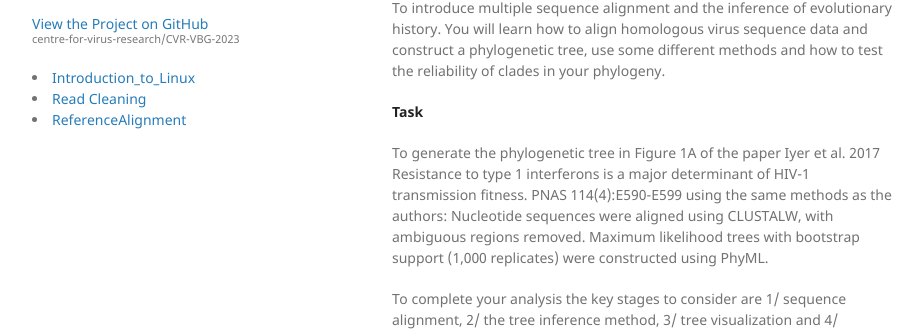
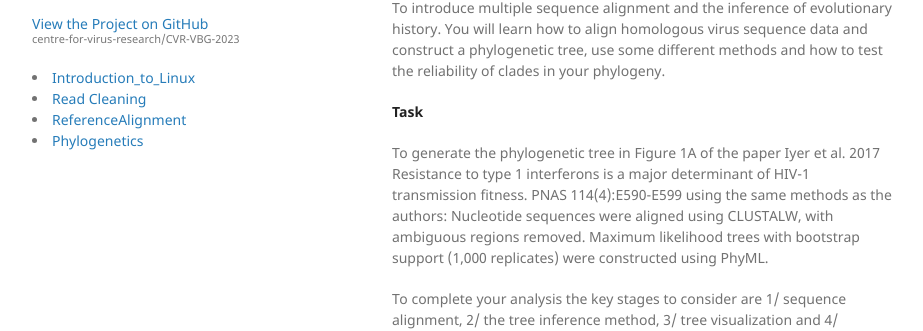
Before and after one commit to centre-for-virus-research/CVR-VBG-2023, a Jekyll site: the page built from Phylogenetics.md, in a window 1280 px wide. Shown: the part 225-556 px from the top of the page, without its empty margins (178-1101 px from the left). Built offline with Jekyll 4.4.1, drawn with Linux system fonts in a browser that asks for light colours; our own code applies the rules of GitHub Pages for plain Markdown files; the repository's description, which GitHub fills in, is left out.

Commit message:
Update Phylogenetics.md

```diff
--- a/Phylogenetics.md
+++ b/Phylogenetics.md
@@ -1,4 +1,10 @@
-**Phylogenetics Practical**
+---
+layout: default
+title: Phylogenetics
+rank: 4
+---
+
+ **Phylogenetics Practical**
 
 David L Robertson, MRC-University of Glasgow Centre for Virus Research
 
```
